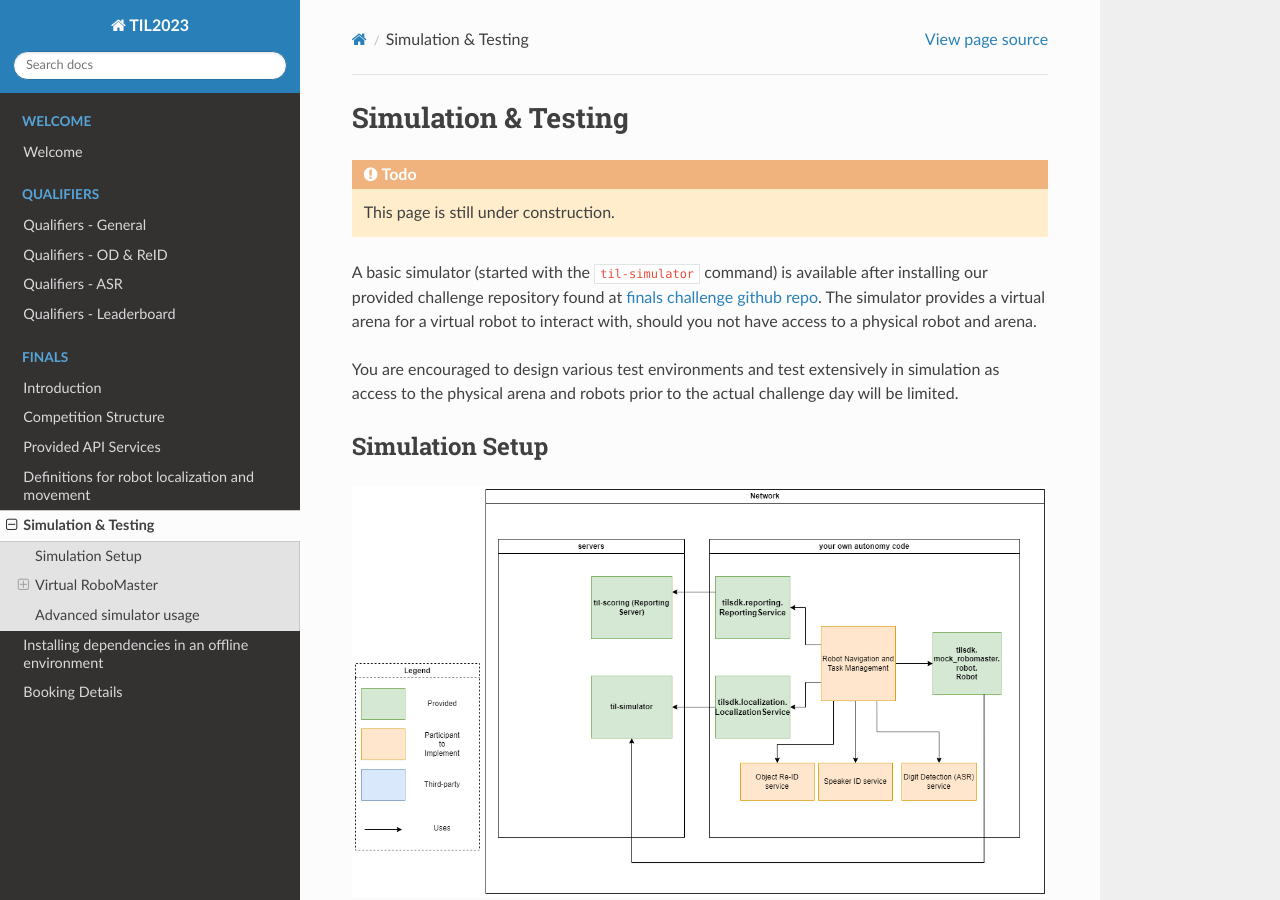
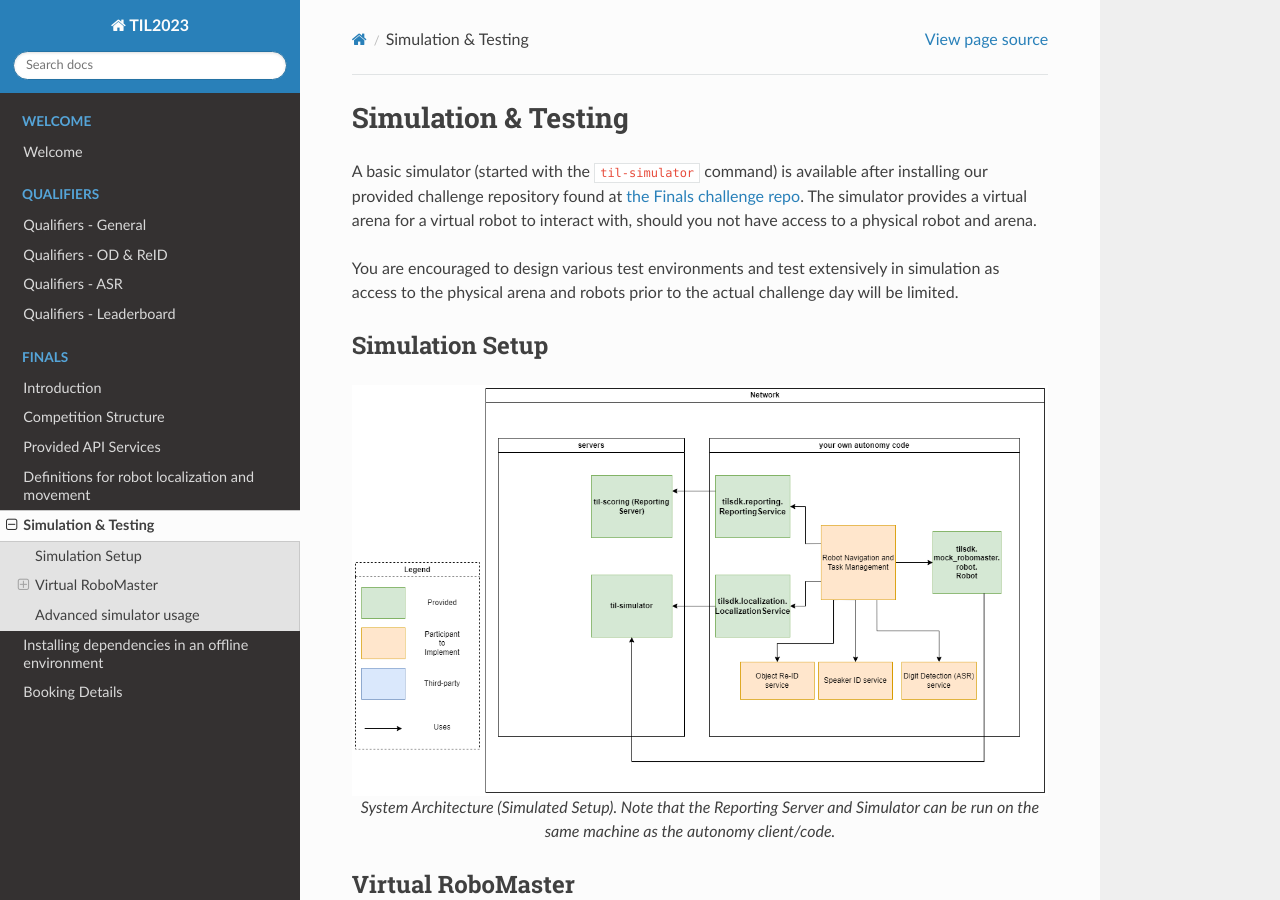
Before and after one commit to til-23/til-23-info-public, a Sphinx documentation site: the page built from source/finals-simulator.rst, in a window 1280 px wide and 900 px high. Built offline with Sphinx 7.4.7 and the Read the Docs theme 2.0.0, drawn with Linux system fonts in a browser that asks for light colours.

Commit message:
Update simulator page.

```diff
--- a/source/finals-simulator.rst
+++ b/source/finals-simulator.rst
@@ -3,11 +3,8 @@
 Simulation & Testing
 ~~~~~~~~~~~~~~~~~~~~
 
-.. todo::
-    This page is still under construction.
-
 A basic simulator (started with the ``til-simulator`` command) is available after installing
-our provided challenge repository found at `finals challenge github repo <github.com/til-23/til-23-finals>`_.
+our provided challenge repository found at `the Finals challenge repo <https://github.com/til-23/til-23-finals-public>`_.
 The simulator provides a virtual arena for a virtual robot to interact with, should you not have
 access to a physical robot and arena.
 
```
